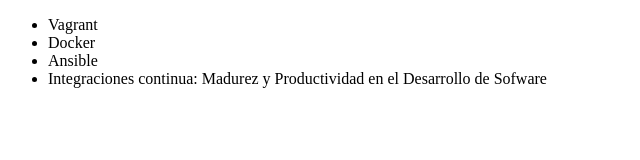
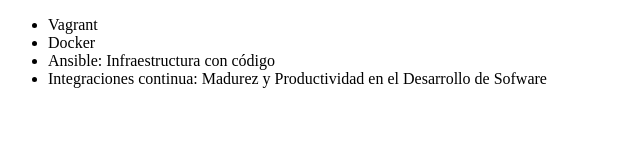
Before and after one commit to mchoccgt/alura-git, a plain HTML site: page index.html in a window 1280 px wide. Shown: the whole page, without its empty margins (0-640 px from the left). Drawn offline with Linux system fonts and the light colour scheme.

Commit message:
Cambiando el nombre del curso de Ansible

```diff
--- a/index.html
+++ b/index.html
@@ -8,7 +8,7 @@
      <ul>
          <li> Vagrant </li>
          <li> Docker </li>
-         <li> Ansible </li>
+         <li> Ansible: Infraestructura con código </li>
          <li> Integraciones continua: Madurez y Productividad en el Desarrollo de Sofware </li>
      </ul>
 </body>
```
